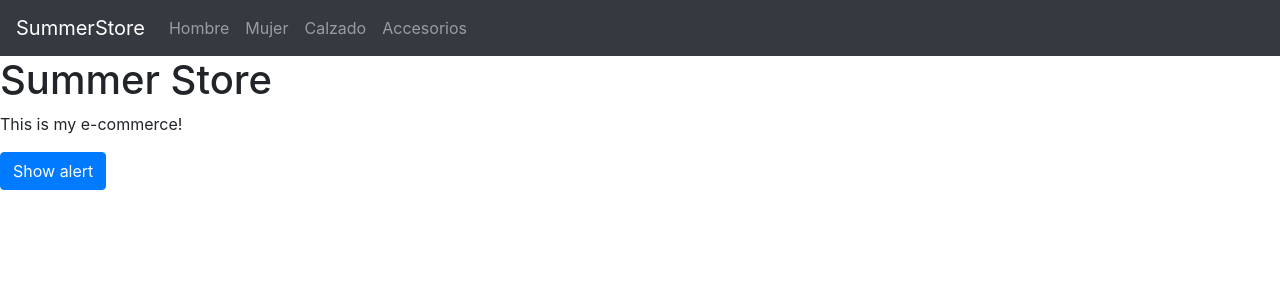
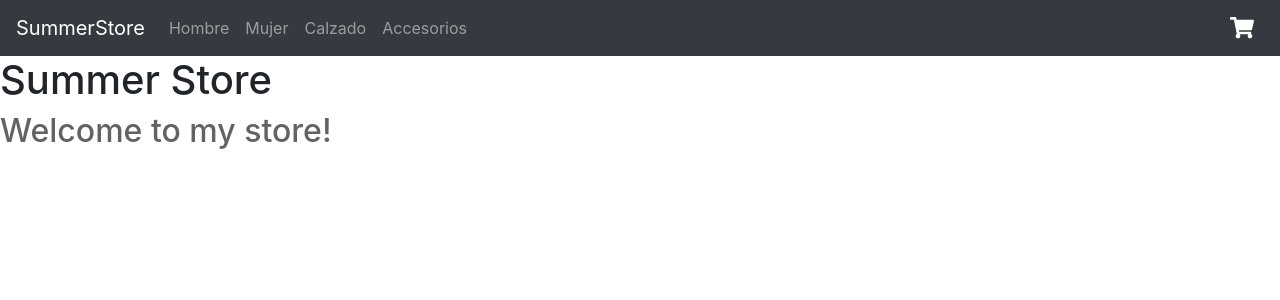
Before and after one commit to viczap/summerstore, a React (Create React App) app: page / in a window 1280 px wide. Shown: the top 300 px of the page. Built offline with nearby package versions, Linux system fonts and the light colour scheme.

Commit message:
Adding CartWidget and ItemListContainer.

```diff
--- a/package.json
+++ b/package.json
@@ -3,6 +3,9 @@
   "version": "0.1.0",
   "private": true,
   "dependencies": {
+    "@fortawesome/fontawesome-svg-core": "^1.2.32",
+    "@fortawesome/free-solid-svg-icons": "^5.15.1",
+    "@fortawesome/react-fontawesome": "^0.1.13",
     "@testing-library/jest-dom": "^5.11.4",
     "@testing-library/react": "^11.1.0",
     "@testing-library/user-event": "^12.1.10",
--- a/src/App.jsx
+++ b/src/App.jsx
@@ -1,19 +1,14 @@
 import './App.css';
-import NavBar from './components/NavBar'
-import Button from 'react-bootstrap/Button';
+import NavBar from './components/NavBar/NavBar'
+import ItemListContainer from './components/ItemListContainer/ItemListContainer';
 
 function App() {
-
-  const showMessageInConsole = () => {
-    console.log("You've clicked the button" + Math.random());
-  }
 
   return (
     <div>
       <NavBar />
       <h1>Summer Store</h1>
-      <p>This is my e-commerce!</p>
-      <Button onClick={showMessageInConsole}>Show alert</Button>
+      <ItemListContainer greeting="Welcome to my store!" />
     </div>
   );
 }
--- /dev/null
+++ b/src/components/CartWidget/CartWidget.css
@@ -0,0 +1,3 @@
+.cart {
+    margin-right: 10px;
+}
--- /dev/null
+++ b/src/components/CartWidget/CartWidget.jsx
@@ -0,0 +1,11 @@
+import { FontAwesomeIcon } from '@fortawesome/react-fontawesome'
+import { faShoppingCart } from '@fortawesome/free-solid-svg-icons'
+import './CartWidget.css'
+
+const CartWidget = () => {
+    return (
+        <FontAwesomeIcon className="cart" icon={faShoppingCart} inverse size="lg" />
+    );
+}
+
+export default CartWidget;
--- /dev/null
+++ b/src/components/ItemListContainer/ItemListContainer.css
@@ -0,0 +1,3 @@
+.subtitle {
+    color: #636363;
+}
--- /dev/null
+++ b/src/components/ItemListContainer/ItemListContainer.jsx
@@ -0,0 +1,9 @@
+import "./ItemListContainer.css";
+
+const ItemListContainer = (props) => {
+    return (
+        <h2 className="subtitle">{props.greeting}</h2>
+    );
+}
+
+export default ItemListContainer;
--- a/src/components/NavBar.jsx
+++ b/src/components/NavBar/NavBar.jsx
@@ -1,4 +1,5 @@
 import { Navbar, Nav } from 'react-bootstrap'
+import CartWidget from './../CartWidget/CartWidget'
 
 const NavBar = () => {
     return (
@@ -10,6 +11,7 @@ const NavBar = () => {
                 <Nav.Link href="/shoes">Calzado</Nav.Link>
                 <Nav.Link href="/accessories">Accesorios</Nav.Link>
             </Nav>
+            <CartWidget />
         </Navbar>
     );
 }
```
Also changed, not shown: 2 other files (tests, documents, lock files or other folders).
